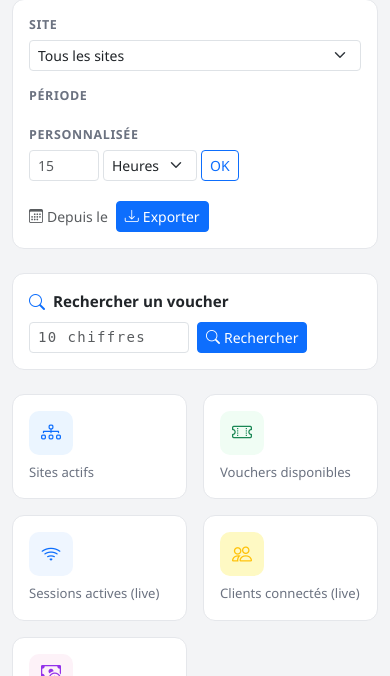
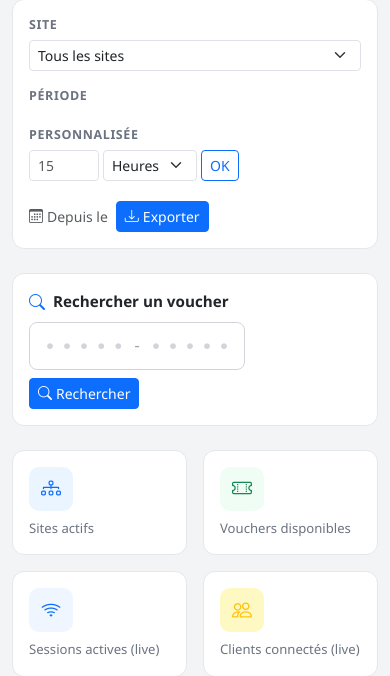
Before and after one commit to Vaillantval/Transversal-Voucher-Managing-system, a Django app: template templates/dashboard/index.html in a window 390 px wide. Shown: the part 72-748 px from the top of the page. Run offline with Django 5.2, Linux system fonts and the light colour scheme; the template is opened without the code that fills it, so the values that code supplies are empty; some libraries are stand-ins or nearby versions.

Commit message:
Voucher search: custom 10-slot PIN-style input on vouchers + dashboard
Replace plain text inputs with a visual code-display widget: 10 dot slots
split 5-dash-5, each dot replaced by the typed digit, blinking cursor on
active slot, focus ring on wrapper, full dark mode support.
Hidden real <input> underneath captures keystrokes and mobile keyboards.

Co-Authored-By: Claude Sonnet 4.6 <noreply@anthropic.com>

```diff
--- a/templates/dashboard/index.html
+++ b/templates/dashboard/index.html
@@ -23,6 +23,24 @@
 [data-theme="dark"] .search-result-card .text-muted { color: #94a3b8 !important; }
 [data-theme="dark"] .search-result-card strong, [data-theme="dark"] .search-result-card .result-value { color: #e2e8f0; }
 [data-theme="dark"] .tier-list-wrap::-webkit-scrollbar-thumb { background: #475569; }
+.code-display-wrap { position:relative; display:inline-flex; }
+.code-display-wrap input { position:absolute; inset:0; opacity:0; cursor:text; width:100%; height:100%; z-index:1; }
+.code-display {
+  display:inline-flex; align-items:center; gap:5px;
+  background:#fff; border:1.5px solid #d1d5db; border-radius:8px;
+  padding:8px 14px; font-family:monospace; font-size:1.25rem;
+  cursor:text; user-select:none; transition:border-color .15s, box-shadow .15s;
+}
+.code-display-wrap input:focus ~ .code-display { border-color:#1A56DB; box-shadow:0 0 0 3px rgba(26,86,219,.12); }
+.code-slot { color:#d1d5db; min-width:.6em; text-align:center; transition:color .1s; }
+.code-slot.filled { color:#111827; }
+.code-slot.cursor { border-bottom:2px solid #1A56DB; animation:slot-blink 1s step-end infinite; }
+.code-sep { color:#9ca3af; margin:0 3px; font-size:1rem; }
+@keyframes slot-blink { 50% { border-color:transparent; } }
+[data-theme="dark"] .code-display { background:#1e293b; border-color:#475569; }
+[data-theme="dark"] .code-slot { color:#475569; }
+[data-theme="dark"] .code-slot.filled { color:#e2e8f0; }
+[data-theme="dark"] .code-display-wrap input:focus ~ .code-display { border-color:#3b82f6; box-shadow:0 0 0 3px rgba(59,130,246,.15); }
 </style>
 {% endblock %}
 
@@ -108,12 +126,17 @@
     <i class="bi bi-search text-primary"></i>
     <span class="fw-600" style="font-size:.95rem">Rechercher un voucher</span>
   </div>
-  <div class="d-flex gap-2 align-items-start flex-wrap">
+  <div class="d-flex gap-2 align-items-center flex-wrap">
     <div>
-      <input type="text" id="db-voucher-input" maxlength="10" inputmode="numeric"
-             pattern="\d{10}" placeholder="10 chiffres"
-             class="form-control form-control-sm" style="width:160px;letter-spacing:.1em;font-family:monospace">
-      <div id="db-search-error" class="text-danger" style="font-size:.78rem;display:none">10 chiffres requis.</div>
+      <div class="code-display-wrap">
+        <input type="text" id="db-voucher-input" maxlength="10" inputmode="numeric" autocomplete="off">
+        <div class="code-display" aria-hidden="true" id="db-code-display">
+          <span class="code-slot">•</span><span class="code-slot">•</span><span class="code-slot">•</span><span class="code-slot">•</span><span class="code-slot">•</span>
+          <span class="code-sep">-</span>
+          <span class="code-slot">•</span><span class="code-slot">•</span><span class="code-slot">•</span><span class="code-slot">•</span><span class="code-slot">•</span>
+        </div>
+      </div>
+      <div id="db-search-error" class="text-danger mt-1" style="font-size:.78rem;display:none">10 chiffres requis.</div>
     </div>
     <button id="db-voucher-btn" class="btn btn-sm btn-primary">
       <i class="bi bi-search me-1"></i>Rechercher
@@ -640,8 +663,20 @@ if (siteChartEl) {
   const result = document.getElementById('db-search-result');
   if (!input) return;
 
-  input.addEventListener('input', () => { input.value = input.value.replace(/\D/g, '').slice(0, 10); errEl.style.display = 'none'; });
+  const dbSlots = document.querySelectorAll('#db-code-display .code-slot');
+  function syncDb(focused) {
+    const val = input.value;
+    dbSlots.forEach((slot, i) => {
+      slot.textContent = i < val.length ? val[i] : '•';
+      slot.classList.toggle('filled', i < val.length);
+      slot.classList.toggle('cursor', !!focused && i === val.length && val.length < 10);
+    });
+  }
+  input.addEventListener('input', () => { input.value = input.value.replace(/\D/g, '').slice(0, 10); syncDb(true); errEl.style.display = 'none'; });
+  input.addEventListener('focus', () => syncDb(true));
+  input.addEventListener('blur',  () => syncDb(false));
   input.addEventListener('keydown', e => { if (e.key === 'Enter') btn.click(); });
+  syncDb(false);
 
   btn.addEventListener('click', () => {
     const code = input.value.trim();
```
Also changed, not shown: templates/vouchers/list.html (+42 -7 lines).
